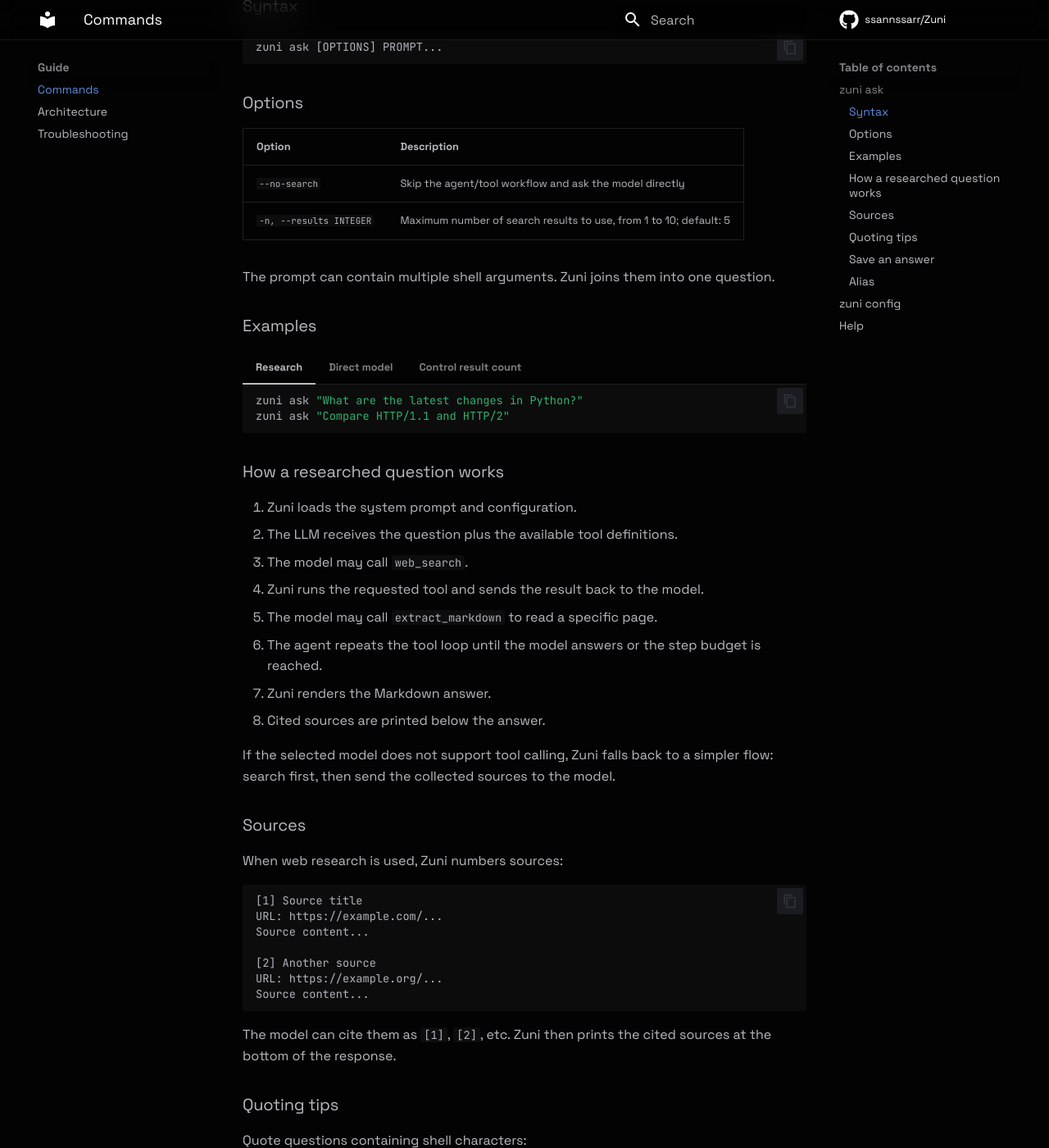
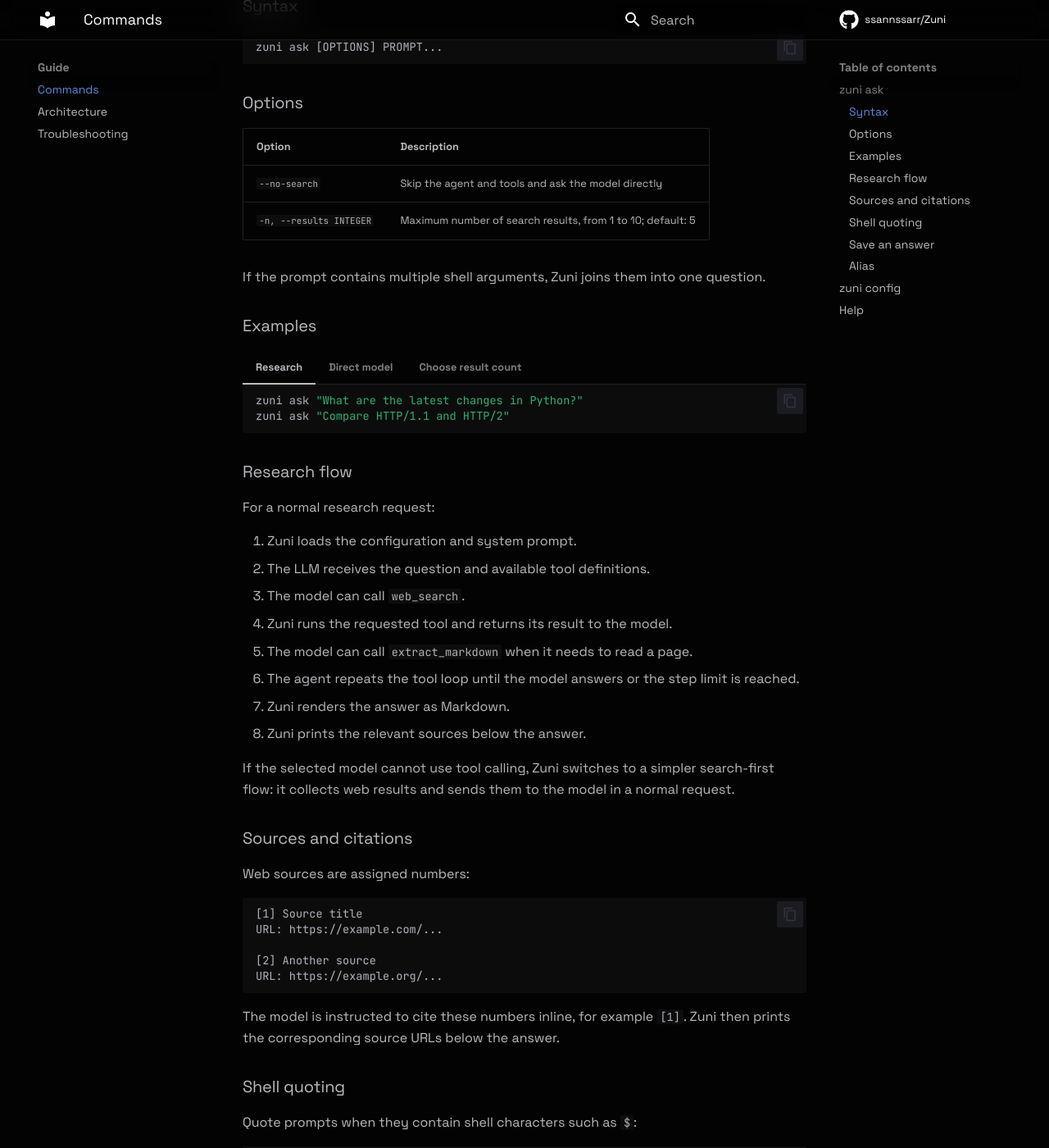
Before and after one commit to ssannssarr/Zuni, an MkDocs documentation site: the page built from docs/guide/commands.md, in a window 1280 px wide and 1400 px high, scrolled down 832 px. Shown: the whole window at 82% size. Built offline with MkDocs 1.6.1 and Material for MkDocs 9.7.7, drawn with Linux system fonts in a browser that asks for light colours; comment, search, counter and statistics services are not loaded; some of the changed text lies outside the part shown.

Commit message:
docs: refine guide and roadmap copy

````diff
--- a/docs/guide/commands.md
+++ b/docs/guide/commands.md
@@ -1,6 +1,6 @@
 # Commands
 
-Zuni currently exposes two commands:
+Zuni keeps its command-line interface small:
 
 ```bash
 zuni [COMMAND] [ARGUMENTS]
@@ -8,21 +8,21 @@
 
 | Command | Purpose |
 |---------|---------|
-| `zuni ask` | Ask a question and optionally research the web |
-| `zuni config` | Save API key, model, and base URL |
+| `zuni ask` | Ask a question, with optional web research |
+| `zuni config` | Configure the API key, model, and base URL |
 | `zuni --help` | Show command help |
 
 ---
 
 ## `zuni ask`
 
-Ask a question from the terminal.
+Ask a question directly from your terminal:
 
 ```bash
 zuni ask "Explain how DNS works"
 ```
 
-Web research is enabled by default. The agent can decide to use the available tools, then return an answer with cited sources.
+Web research is enabled by default. The model can choose to use Zuni's available tools before producing the answer.
 
 ### Syntax
 
@@ -34,10 +34,10 @@
 
 | Option | Description |
 |--------|-------------|
-| `--no-search` | Skip the agent/tool workflow and ask the model directly |
-| `-n, --results INTEGER` | Maximum number of search results to use, from 1 to 10; default: 5 |
+| `--no-search` | Skip the agent and tools and ask the model directly |
+| `-n, --results INTEGER` | Maximum number of search results, from 1 to 10; default: 5 |
 
-The prompt can contain multiple shell arguments. Zuni joins them into one question.
+If the prompt contains multiple shell arguments, Zuni joins them into one question.
 
 ### Examples
 
@@ -55,45 +55,45 @@
     zuni ask --no-search "Write a Python function that reverses a string"
     ```
 
-=== "Control result count"
+=== "Choose result count"
 
     ```bash
     zuni ask -n 3 "What is quantum computing?"
     zuni ask --results 8 "Compare current Linux distributions"
     ```
 
-### How a researched question works
+### Research flow
 
-1. Zuni loads the system prompt and configuration.
-2. The LLM receives the question plus the available tool definitions.
-3. The model may call `web_search`.
-4. Zuni runs the requested tool and sends the result back to the model.
-5. The model may call `extract_markdown` to read a specific page.
-6. The agent repeats the tool loop until the model answers or the step budget is reached.
-7. Zuni renders the Markdown answer.
-8. Cited sources are printed below the answer.
+For a normal research request:
 
-If the selected model does not support tool calling, Zuni falls back to a simpler flow: search first, then send the collected sources to the model.
+1. Zuni loads the configuration and system prompt.
+2. The LLM receives the question and available tool definitions.
+3. The model can call `web_search`.
+4. Zuni runs the requested tool and returns its result to the model.
+5. The model can call `extract_markdown` when it needs to read a page.
+6. The agent repeats the tool loop until the model answers or the step limit is reached.
+7. Zuni renders the answer as Markdown.
+8. Zuni prints the relevant sources below the answer.
 
-### Sources
+If the selected model cannot use tool calling, Zuni switches to a simpler search-first flow: it collects web results and sends them to the model in a normal request.
 
-When web research is used, Zuni numbers sources:
+### Sources and citations
+
+Web sources are assigned numbers:
 
 ```text
 [1] Source title
 URL: https://example.com/...
-Source content...
 
 [2] Another source
 URL: https://example.org/...
-Source content...
 ```
 
-The model can cite them as `[1]`, `[2]`, etc. Zuni then prints the cited sources at the bottom of the response.
+The model is instructed to cite these numbers inline, for example `[1]`. Zuni then prints the corresponding source URLs below the answer.
 
-### Quoting tips
+### Shell quoting
 
-Quote questions containing shell characters:
+Quote prompts when they contain shell characters such as `$`:
 
 ```bash
 zuni ask 'What does $PATH do?'
@@ -102,13 +102,17 @@
 
 ### Save an answer
 
+Redirect the terminal output to a file:
+
 ```bash
 zuni ask "List five Linux commands" > answer.txt
 ```
 
-Terminal Markdown styling is not preserved in redirected output.
+Rich terminal formatting is not preserved in the redirected output.
 
 ### Alias
+
+You can create a short shell alias:
 
 ```bash
 alias z='zuni ask'
@@ -119,17 +123,19 @@
 
 ## `zuni config`
 
-Interactively saves configuration:
+Run the interactive configuration command:
 
 ```bash
 zuni config
 ```
 
-See [Configuration](../getting-started/configuration.md) for details.
+It asks for the API key, model ID, and base URL. See [Configuration](../getting-started/configuration.md) for the details.
 
 ---
 
 ## Help
+
+Use the built-in help whenever you need the exact command syntax:
 
 ```bash
 zuni --help
````
